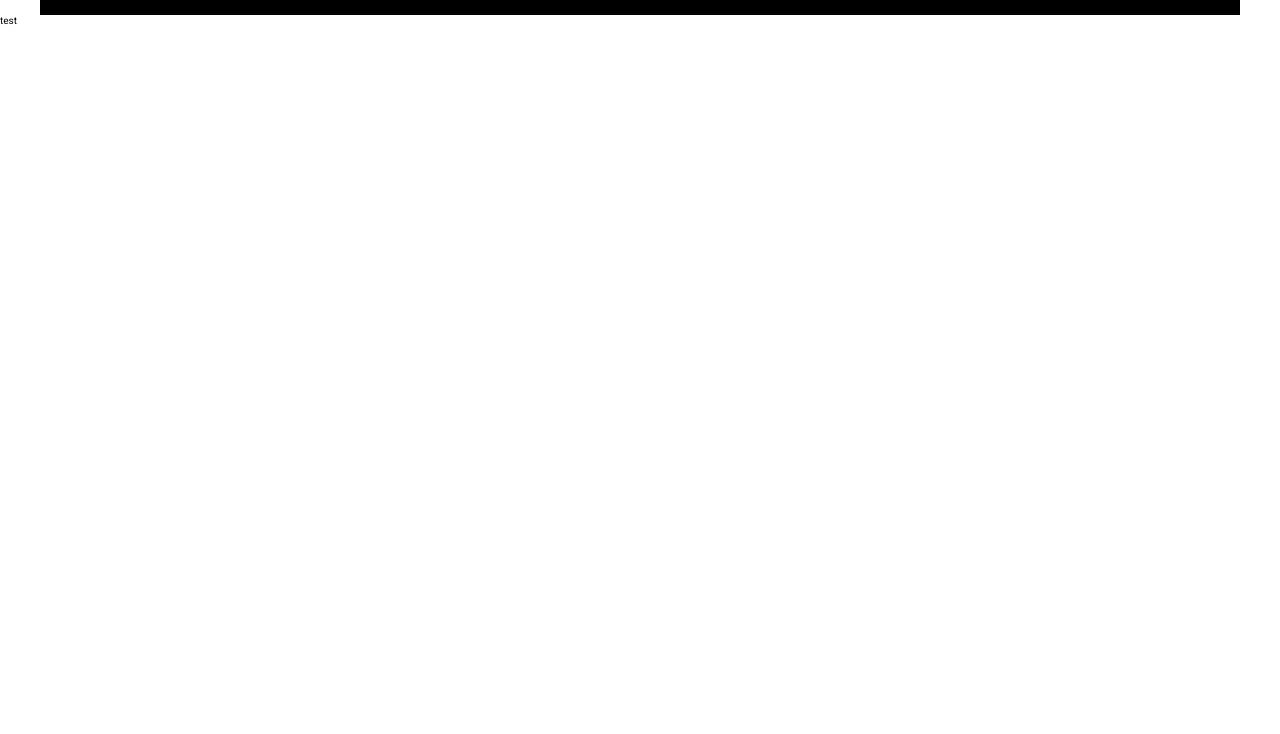
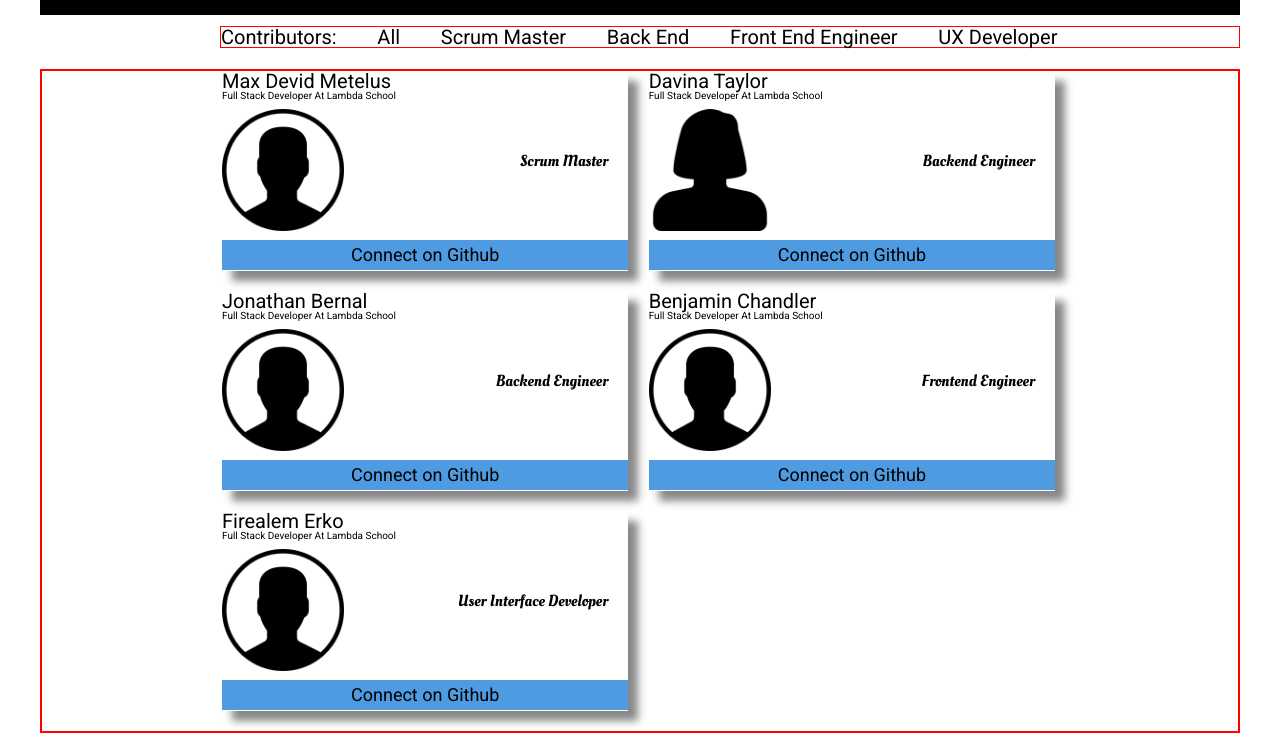
Before and after one commit to bw-better-professor-team/BuildWeek-4_15_19-BetterProfessor-UI-2, a plain HTML site: page Components/contributors/contributors.html in a window 1280 px wide. Shown: the part 66-800 px from the top of the page. Drawn offline with Linux system fonts and the light colour scheme; a web font is replaced by a local one.

Commit message:
added contributors page desktop view

```diff
--- a/Components/contributors/contributors.html
+++ b/Components/contributors/contributors.html
@@ -22,13 +22,106 @@
   <div class="navigation">
     <h1>BetterProfessor</h1>
     <nav>
-      <a href="../../index.html" class="first-anchor" id="custom-link-style">Home</a>
+      <a href="../../index.html" class="first-anchor" id="custom-link-style"
+        >Home</a
+      >
       <a href="#">Feautures</a>
       <a href="#">Contributors</a>
       <a href="#">Contact</a>
     </nav>
   </div>
-<body>
-    test
-</body>
+  <body>
+      <div class="container home">
+    <div class="tabs">
+      <div class="developersTab">
+        <span class="title">Contributors:</span>
+        <div data-tab="all" class="tab active-tab">All</div>
+        <div data-tab="SM" class="tab">Scrum Master</div>
+        <div data-tab="BE" class="tab active-tab">Back End</div>
+        <div data-tab="FEE" class="tab">Front End Engineer</div>
+        <div data-tab="UXD" class="tab">UX Developer</div>
+
+      </div>
+    </div>
+    <div class="cards-container">
+
+            <!-- CARD COMPONENTS -->
+            <div class="card" data-tab="SM">
+                    <!-- <div class="img-container">
+                            <p><img src="../../images/Dev1.jpg" /></p>
+                          </div> -->
+              <div class="headline">Max Devid Metelus</div>
+              <div class="author"> Full Stack Developer At Lambda School </div>
+              <div class="avatarText">
+                    <img src="../../images/user.png" />
+                    <p>Scrum Master </p>
+
+            </div>
+              <div class="connect">Connect on Github </div>
+
+            </div>
+
+            <div class="card" data-tab="BE">
+                    <!-- <div class="img-container">
+                            <p><img src="../../images/Dev1.jpg" /></p>
+                          </div> -->
+              <div class="headline">Davina Taylor</div>
+              <div class="author"> Full Stack Developer At Lambda School </div>
+              <div class="avatarText">
+                    <img src="../../images/userf.png" />
+                    <p>Backend Engineer </p>
+
+            </div>
+              <div class="connect">Connect on Github </div>
+
+            </div>
+
+            <div class="card" data-tab="BE">
+                    <!-- <div class="img-container">
+                            <p><img src="../../images/Dev1.jpg" /></p>
+                          </div> -->
+              <div class="headline">Jonathan Bernal</div>
+              <div class="author"> Full Stack Developer At Lambda School </div>
+              <div class="avatarText">
+                    <img src="../../images/user.png" />
+                    <p>Backend Engineer  </p>
+
+            </div>
+              <div class="connect">Connect on Github </div>
+
+            </div>
+
+            <div class="card" data-tab="FEE">
+                    <!-- <div class="img-container">
+                            <p><img src="../../images/Dev1.jpg" /></p>
+                          </div> -->
+              <div class="headline">Benjamin Chandler</div>
+              <div class="author"> Full Stack Developer At Lambda School </div>
+              <div class="avatarText">
+                    <img src="../../images/user.png" />
+                    <p>Frontend Engineer </p>
+
+            </div>
+              <div class="connect">Connect on Github </div>
+
+
+    </div>
+    <div class="card" data-tab="FEE">
+            <!-- <div class="img-container">
+                    <p><img src="../../images/Dev1.jpg" /></p>
+                  </div> -->
+      <div class="headline">Firealem Erko</div>
+      <div class="author"> Full Stack Developer At Lambda School </div>
+    <div class="avatarText">
+            <img src="../../images/user.png" />
+            <p>User Interface Developer </p>
+
+    </div>
+
+      <div class="connect">Connect on Github </div>
+
+    </div>
+    </div>
+  </body>
+  </html>
 </html>
--- a/Components/contributors/contributors.less
+++ b/Components/contributors/contributors.less
@@ -0,0 +1,80 @@
+.tabs{
+
+//     max-width: 1200px;
+//   width: 100%;
+//   margin: 0 auto;
+padding-left: 15%;
+
+
+    .developersTab {
+        display: flex;
+        font-size: 2rem;
+        flex-direction: row;
+        margin-top: 1%;
+        margin-bottom: 2%;
+        border: solid red 1px;
+
+        //border: 1px solid red;
+        .tab{
+            display: flex;
+            //border: solid rgb(108, 27, 155) 1px;
+            justify-content: space-between;
+            margin-left: 2%;
+            padding-left: 2%;
+            cursor: pointer;
+
+        }
+    }
+
+
+}
+
+.cards-container{
+    display: flex;
+    flex-wrap: wrap;
+    justify-content: flex-start;
+   border: solid red 2px;
+   padding-left: 15%;
+
+.card{
+    //border: solid rgb(108, 27, 155) 1px;
+    width:40%;
+    margin-right: 2%;
+    height: 200px;
+    margin-bottom: 20px;
+    box-shadow: 10px 10px 8px #888888;
+    position: relative;
+
+     .avatarText{
+         display: flex;
+         flex-wrap: wrap;
+         justify-content: space-between;
+         align-items: center;
+         img{
+
+             width:30%;
+             margin-top: 2%;
+
+         }
+         p{
+
+            margin-right: 5%;
+            font-family: 'Oleo Script', cursive;
+         }
+     }
+     .headline{
+         font-size: 2rem
+     }
+     .connect{
+         background-color: rgb(79, 155, 226);
+         height: 30px;
+         width: 100%;
+         position: absolute;
+         bottom: 1px;
+         display: flex;
+         justify-content: center;
+         align-items: center;
+         font-size: 1.8rem;
+     }
+}
+}
```
Also changed, not shown: CSS/index.css, images/Dev1.jpg (added), images/dev2.jpg (added), images/dev3.jpg (added), images/dev4.jpg (added), images/user.png (added), images/userf.png (added).
